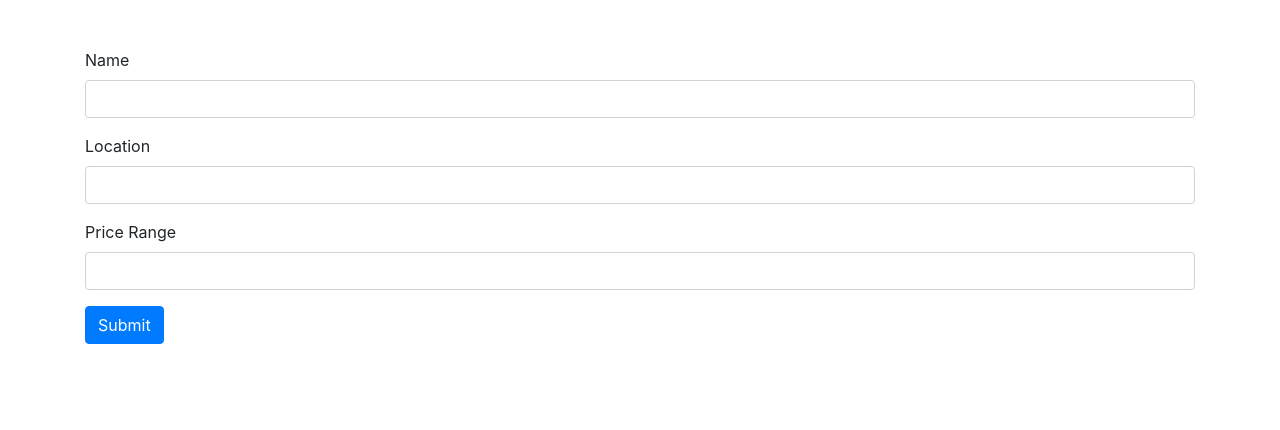
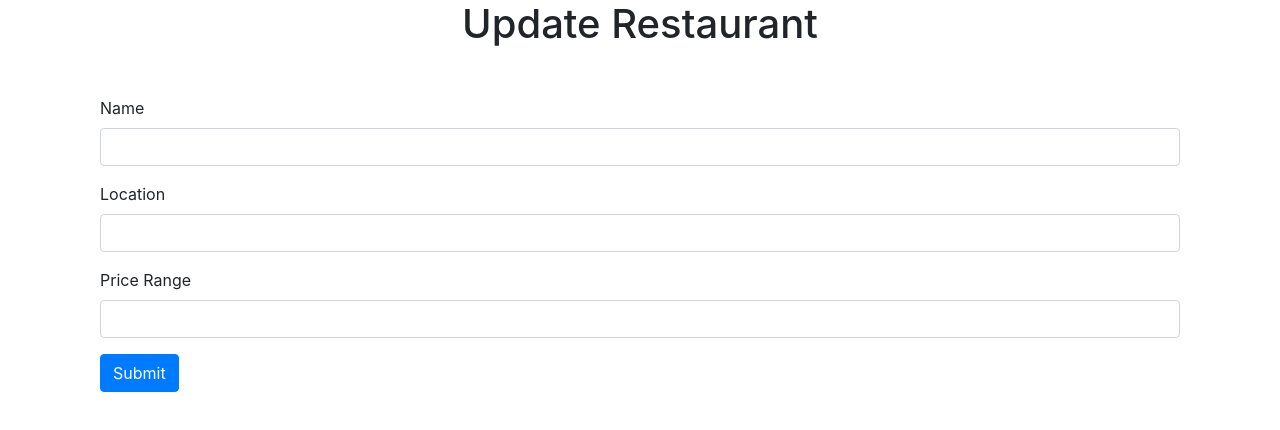
Before and after one commit to Manas1820/super-res, a React (Create React App) app in the folder client/: page /restaurants/1/update in a window 1280 px wide. Shown: the top 430 px of the page. Built offline with nearby package versions, Linux system fonts and the light colour scheme; no server answers.

Commit message:
⚒ Review Fixed

```diff
--- a/client/src/Components/RestaurantList.jsx
+++ b/client/src/Components/RestaurantList.jsx
@@ -2,6 +2,7 @@ import React, { useEffect, useContext } from 'react'
 import RestaurantFinder from '../api/restaurantFinder'
 import { RestaurantsContext } from '../context/RestaurantsContext'
 import { useHistory } from "react-router-dom"
+import StarRating from '../components/StarRating'
 
 
 const RestaurantList = (props) => {
@@ -45,6 +46,18 @@ const RestaurantList = (props) => {
     history.push(`/restaurants/${id}/update`)
   }
 
+  const renderRating = (restaurant) => {
+    if (!restaurant.count) {
+      return <span className="text-warning">0 reviews</span>;
+    }
+    return (
+      <>
+        <StarRating rating={restaurant.average_rating} />
+        <span className="text-warning ml-1">({restaurant.count})</span>
+      </>
+    );
+  };
+
   return (
     <div className="list-group">
       <table className="table table-hover table-dark">
@@ -67,7 +80,7 @@ const RestaurantList = (props) => {
                   <td>{restaurant.name}</td>
                   <td>{restaurant.location}</td>
                   <td>{restaurant.price_range}</td>
-                  <td>Rating</td>
+                  <td>{renderRating(restaurant)}</td>
                   <td>
                     <button onClick={(e) => handleUpdate(e,restaurant.id)} className="btn btn-warning">Update</button>
                   </td>
--- a/client/src/routes/UpdatePage.jsx
+++ b/client/src/routes/UpdatePage.jsx
@@ -3,7 +3,8 @@ import UpdateRestaurant from '../components/UpdateRestaurant'
 
 const UpdatePage = () => {
     return (
-        <div>
+        <div className="container">
+            <h1 className="text-center">Update Restaurant</h1>
             <UpdateRestaurant />
         </div>
     )
```
